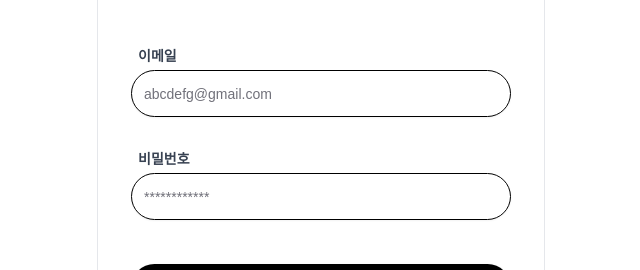
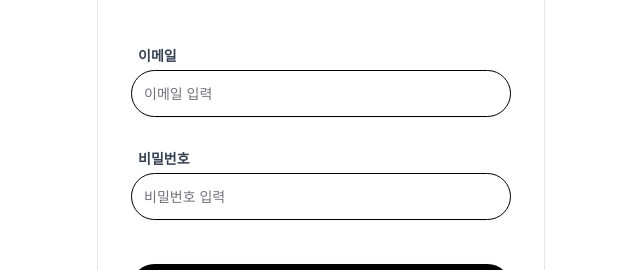
Before and after one commit to teamGrowup/fd_grow, a Next.js app in the folder src/app/admin/: page / in a window 1280 px wide. Shown: the part 123-393 px from the top of the page, without its empty margins (319-959 px from the left). Built offline with nearby package versions, Linux system fonts and the light colour scheme.

Commit message:
styles: change admin Login Page

```diff
--- a/src/app/admin/src/app/(routes)/(landing)/page.tsx
+++ b/src/app/admin/src/app/(routes)/(landing)/page.tsx
@@ -40,7 +40,7 @@ export default function ManagerLoginPage() {
           <Input
             type="email"
             id="email"
-            placeholder="abcdefg@gmail.com"
+            placeholder="이메일 입력"
             className="w-[380px] h-[47px] rounded-full border-black ml-3 mx-auto"
             value={email}
             onChange={(e) => setEmail(e.target.value)}
@@ -57,7 +57,7 @@ export default function ManagerLoginPage() {
           <Input
             type="password"
             id="password"
-            placeholder="************"
+            placeholder="비밀번호 입력"
             className="w-[380px] h-[47px] rounded-full border-black ml-3 mx-auto"
             value={password}
             onChange={(e) => setPassword(e.target.value)}
```
